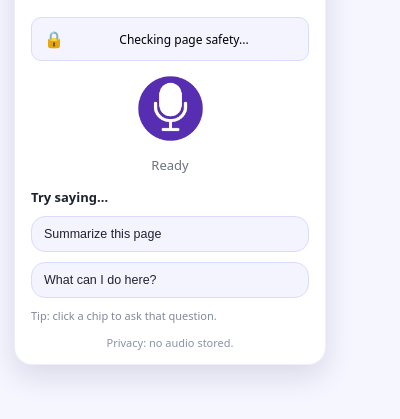
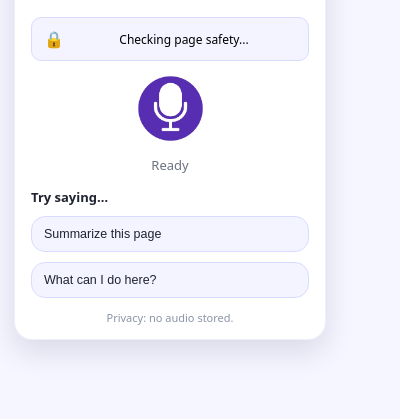
Before and after one commit to NigelGroen5/voicecare-AI, a browser extension: page extension/popup.html in a window 400 px wide. Shown: the part 101-520 px from the top of the page. Drawn offline with Linux system fonts and the light colour scheme.

Commit message:
remove instructional text

```diff
--- a/extension/popup.html
+++ b/extension/popup.html
@@ -34,7 +34,6 @@
           <button class="chip" data-prompt="What can I do here?">What can I do here?</button>
         </div>
 
-        <div class="hint">Tip: click a chip to ask that question.</div>
       </section>
 
       <div id="output" class="output"></div>
```
